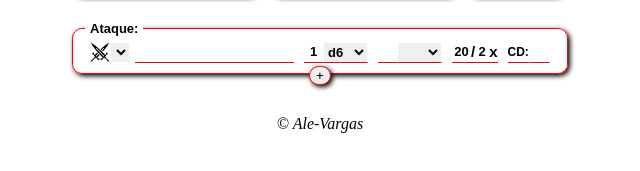
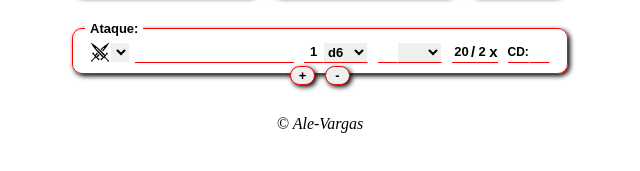
Before and after one commit to ale-vargas/Ficha-RPG, a plain HTML site: page index.html in a window 1280 px wide. Shown: the part 479-650 px from the top of the page, 320-960 px from the left. Drawn offline with Linux system fonts and the light colour scheme.

Commit message:
button to remove a attack

```diff
--- a/index.html
+++ b/index.html
@@ -141,8 +141,11 @@
             <span class="span-cd">CD:</span>
             <input type="text" id="cd-teste" class="cd-teste">
         </fieldset>
-        <button id="adicionar" class="adicionar">+</button>
+        <div class="add-remove">
+            <button id="adicionar" class="addRemove">+</button>
+            <button id="remover" class="addRemove">-</button>
         </div>
+    </div>
 
     <footer><p>&copy; Ale-Vargas</p></footer>
     <script src="script.js"></script>
--- a/script.js
+++ b/script.js
@@ -140,3 +140,14 @@ function calcularPVePM (){
   selectAtaqueOriginal.addEventListener('change', function() {
     alterarIcone(selectAtaqueOriginal, imgOriginal)
   });
+
+// Remover linha de ataque
+var botaoRemover = document.getElementById('remover')
+botaoRemover.addEventListener('click', function() {
+  var fieldsets = document.querySelectorAll('.ataques')
+  var ultimoFieldset = fieldsets[fieldsets.length - 1]
+
+  if (fieldsets.length > 1) {
+    ultimoFieldset.remove()
+  }
+});
--- a/style.css
+++ b/style.css
@@ -285,15 +285,22 @@ header {
     line-height: 20px;
 }
 
-.adicionar{
-    display: flex;
+.menor-espacamento {
+    margin-top: 5px;
+  }
+
+.addRemove {
+    width: 25px;
     border: solid 1px red;
     box-shadow: 2px 2px 5px black;
     border-radius: 100px;
-    margin: auto;
+    font: bold 13px arial;
+    margin: 0 5px;
+}
+
+.add-remove {
+    display: flex;
+    justify-content: center;
+    align-items: center;
     margin-top: -8px;
 }
-
-.menor-espacamento {
-    margin-top: 5px;
-  }
```
